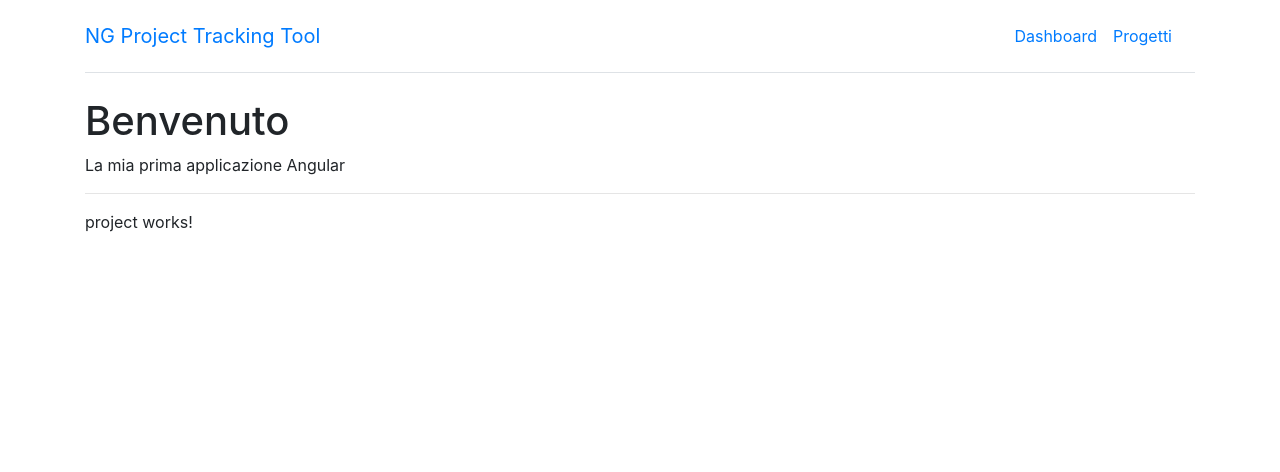
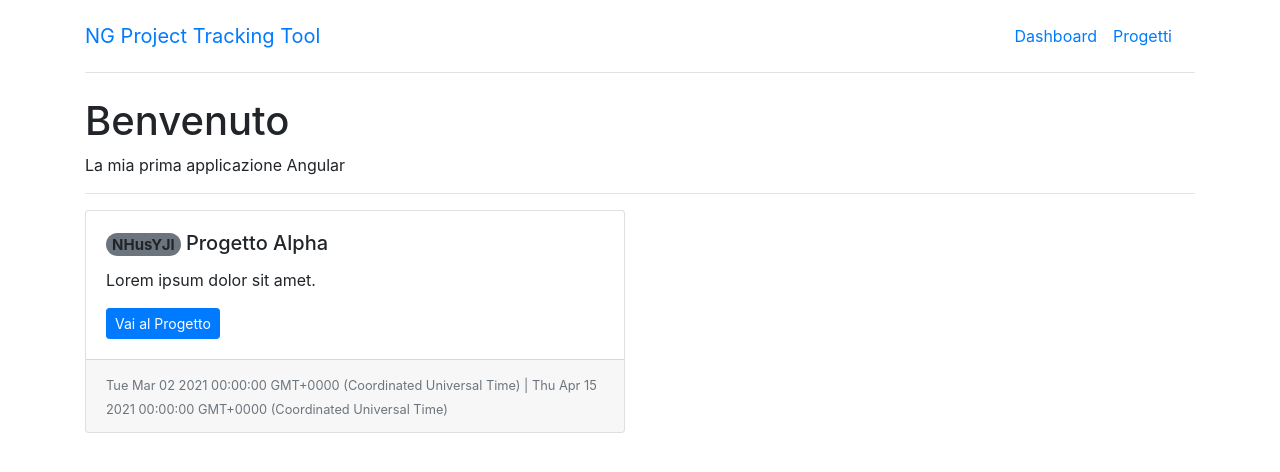
Before and after one commit to paolomax/progetto-prof-angular-corso, an Angular app: page / in a window 1280 px wide. Shown: the top 472 px of the page. Built offline with nearby package versions, Linux system fonts and the light colour scheme.

Commit message:
Update project.component.html

```diff
--- a/src/app/project/project/project.component.html
+++ b/src/app/project/project/project.component.html
@@ -1,2 +1,20 @@
-<p>project works!</p>
-<p>{{ label }}</p>
+<div class="row row-cols-1 row-cols-md-2 g-4">
+    <div class="col">
+        <div class="card">
+            <div class="card-body">
+                <h5 class="card-title">
+                    <span class="badge bg-secondary rounded-pill">{{ projects[0].code  }}</span>
+                    {{ projects[0].name }}
+                </h5>
+                <p class="card-text">{{ projects[0].description }}</p>
+                <a href="#" class="btn btn-primary btn-sm ">Vai al Progetto</a>
+            </div>
+            <div class="card-footer">
+                <small class="text-muted">
+                    <span>{{ projects[0].start }}</span>
+                    <span> | {{ projects[0].end }}</span>
+                </small>
+            </div>
+        </div>
+    </div>
+</div>
```
